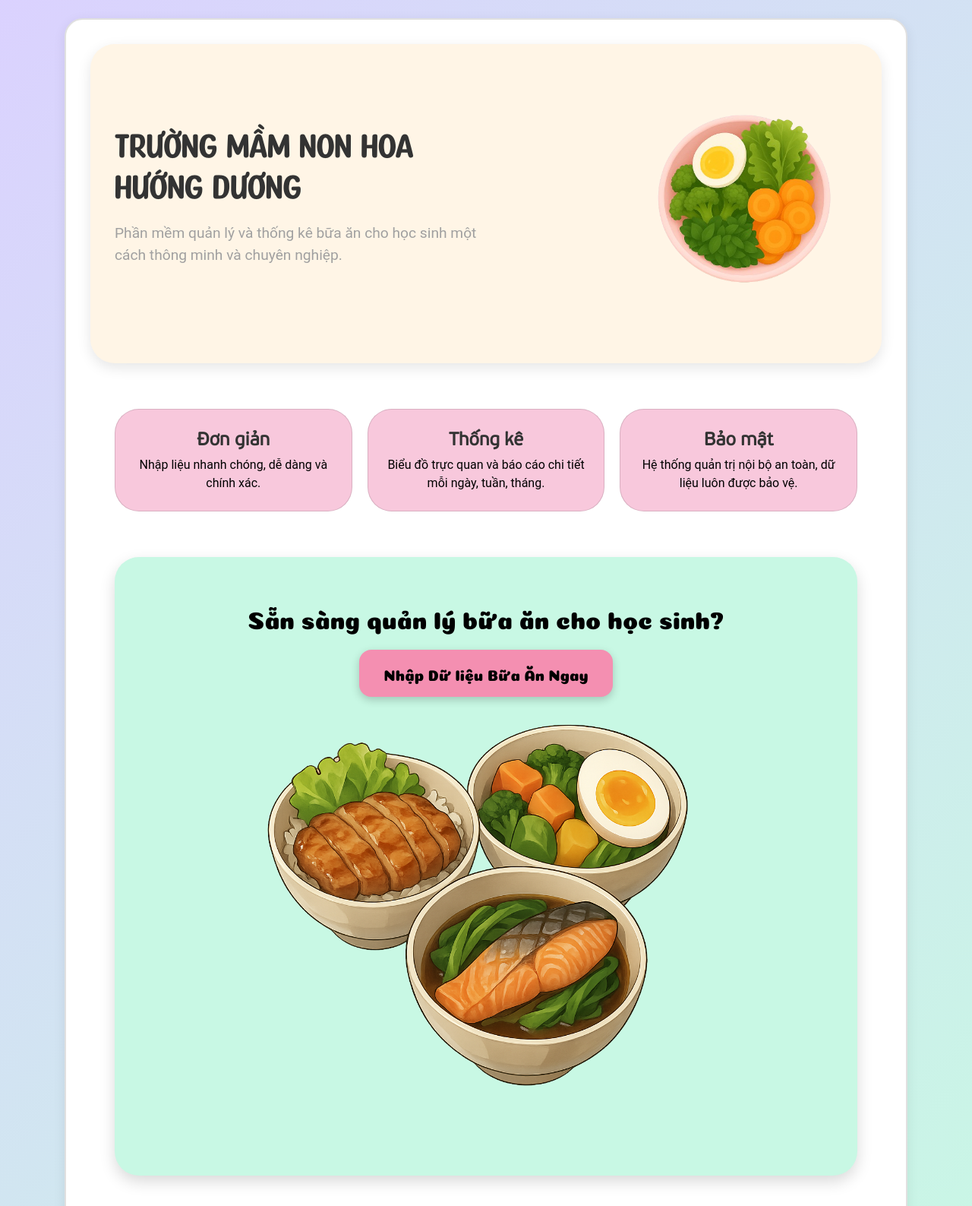
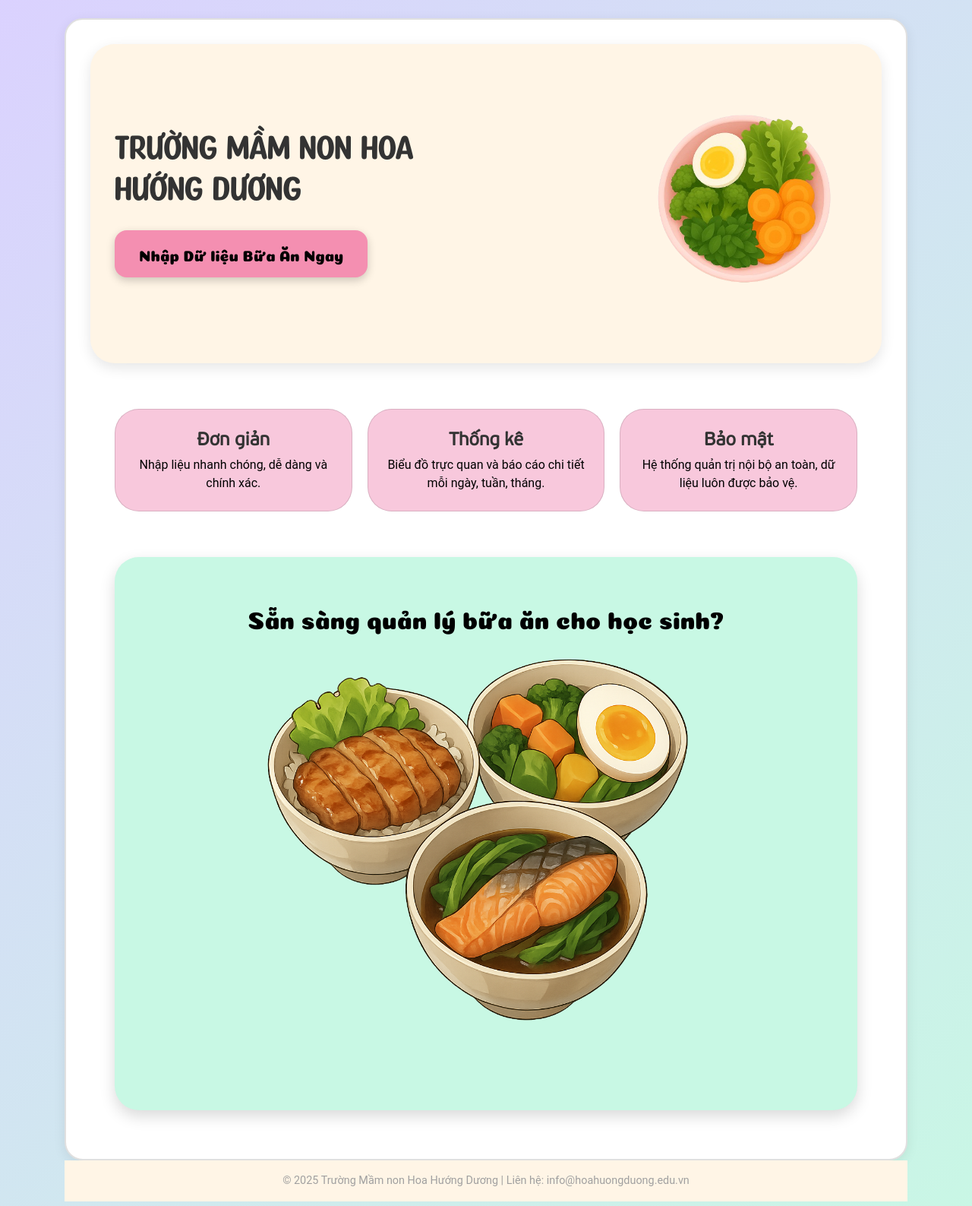
Before and after one commit to anhquannewbie/MEALSPJ, a Django app: page / in a window 1280 px wide. Shown: the part 56-1643 px from the top of the page at 76% size. Run offline with Django 4.2, Linux system fonts and the light colour scheme; the visitor is signed in with stand-in values (Sample User, id 1); some libraries are stand-ins or nearby versions.

Commit message:
Update index.html

```diff
--- a/templates/index.html
+++ b/templates/index.html
@@ -57,7 +57,7 @@
     /* HERO SECTION */
     .hero {
       display: flex;
-      justify-content: space-between;
+      justify-content: flex-start;  /* Điều chỉnh vị trí */
       align-items: center;
       padding: 60px 32px;
       background: #FFF5E6;
@@ -65,6 +65,7 @@
       overflow: hidden;
       box-shadow: 0 6px 18px rgba(0,0,0,0.1);
     }
+
     .hero-text { flex: 1; padding-right: 24px; }
     .hero-text h1 {
       margin: 0;
@@ -73,20 +74,36 @@
       color: #333;
       font-weight: normal;
     }
-    .hero-text p {
-      margin-top: 16px;
-      font-family: 'Roboto', sans-serif;
-      font-size: 1.2em;
-      color: #A0A0A0;
-      max-width: 500px;
-      line-height: 1.5;
+    .hero-image {
+      flex: 1;
+      text-align: right;
     }
-    .hero-image { flex: 1; text-align: right; }
+
     .hero-image img {
       max-width: 300px;
       width: 100%;
       height: auto;
     }
+
+    .cta-btn {
+      margin-top: 24px;
+      display: inline-block;
+      background: #F48FB1;
+      color: #000;
+      font-size: 1.25rem;
+      font-family: 'CerealExtraBold', sans-serif;
+      font-weight: normal;
+      padding: 16px 32px;
+      border-radius: 1rem;
+      text-decoration: none;
+      box-shadow: 0 4px 12px rgba(0,0,0,0.2);
+      transition: background 0.3s;
+    }
+
+    .cta-btn:hover {
+      background: #D8438B;
+    }
+
 
     /* FEATURE CARDS */
     .cards {
@@ -211,7 +228,7 @@
     <div class="hero">
       <div class="hero-text">
         <h1>Trường Mầm non Hoa Hướng Dương</h1>
-        <p>Phần mềm quản lý và thống kê bữa ăn cho học sinh một cách thông minh và chuyên nghiệp.</p>
+        <a href="{% url 'meals:meal_bulk_create' %}" class="cta-btn">Nhập Dữ liệu Bữa Ăn Ngay</a>
       </div>
       <div class="hero-image">
         <img src="{% static 'images/vegetablebowping.png' %}" alt="Bữa ăn minh họa">
@@ -237,7 +254,6 @@
     <!-- BANNER WITH TEXT/BUTTON ROW THEN IMAGE ROW -->
     <div class="banner">
       <h2>Sẵn sàng quản lý bữa ăn cho học sinh?</h2>
-      <a href="{% url 'meals:meal_bulk_create' %}" class="cta-btn">Nhập Dữ liệu Bữa Ăn Ngay</a>
       <img src="{% static 'images/3vegetablebow.png' %}" alt="Minh họa bữa ăn" class="banner-image">
     </div>
   </div>
```
